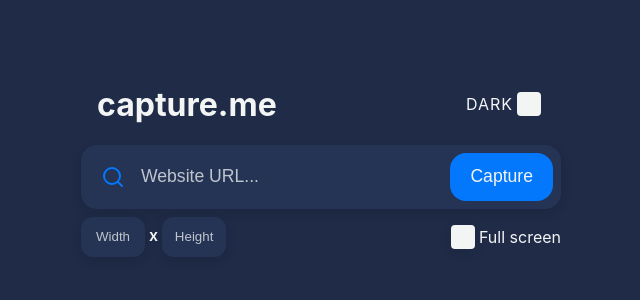
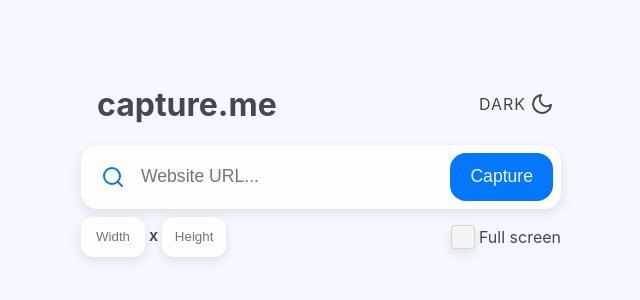
Before and after one commit to ironwolf-2000/CaptureMe, a React (Create React App) app: page / in a window 1280 px wide. Shown: the part 224-524 px from the top of the page, without its empty margins (319-959 px from the left). Built offline with nearby package versions, Linux system fonts and the light colour scheme.

Commit message:
Create custom theme toggle

```diff
--- a/src/App.tsx
+++ b/src/App.tsx
@@ -4,14 +4,16 @@ import { Body, Controls, Header, PreviewModal } from './components';
 import { downloadImage, isValidUrl } from './utils';
 import { darkTheme, GlobalStyle, lightTheme } from './assets/styles';
 import { ThemeProvider } from 'styled-components';
-import { Theme } from './components/ThemeSwitch/ThemeSwitch.types';
+import { Theme } from './components/ThemeToggle/ThemeToggle.types';
+
+const THEME_KEY = 'captureMeTheme';
 
 const App = () => {
     const [imageSrc, setImageSrc] = useState<string>('');
     const [isInvalidUrl, setIsInvalidUrl] = useState(false);
     const [modalVisible, setModalVisible] = useState(false);
 
-    const [theme, setTheme] = useState(Theme.Dark);
+    const [theme, setTheme] = useState((localStorage.getItem(THEME_KEY) ?? Theme.Light) as Theme);
     const [loading, setLoading] = useState(false);
 
     const handleCapture = async (urlString: string, fullScreen: boolean, width?: number, height?: number) => {
@@ -31,10 +33,15 @@ const App = () => {
         }
     };
 
+    const handleThemeChange = (theme: Theme) => {
+        localStorage.setItem(THEME_KEY, theme);
+        setTheme(theme);
+    };
+
     return (
-        <ThemeProvider theme={theme === Theme.Dark ? darkTheme : lightTheme}>
+        <ThemeProvider theme={theme === Theme.Light ? lightTheme : darkTheme}>
             <GlobalStyle />
-            <Header theme={theme} onThemeChange={setTheme} />
+            <Header theme={theme} onThemeChange={handleThemeChange} />
             <Body>
                 <Controls
                     loading={loading}
--- a/src/assets/icons/index.ts
+++ b/src/assets/icons/index.ts
@@ -1,2 +1,4 @@
 export { ReactComponent as DownloadIcon } from './download.svg';
+export { ReactComponent as MoonIcon } from './moon.svg';
 export { ReactComponent as SearchIcon } from './search.svg';
+export { ReactComponent as SunIcon } from './sun.svg';
--- a/src/components/Layout/Header.tsx
+++ b/src/components/Layout/Header.tsx
@@ -1,18 +1,20 @@
 import styled from 'styled-components';
-import { ThemeSwitch } from '../ThemeSwitch';
+import { ThemeToggle } from '../ThemeToggle';
 import { IHeaderProps } from './Layout.types';
 
 export const Header = ({ theme, onThemeChange }: IHeaderProps) => {
     return (
         <Wrapper>
             <Heading>capture.me</Heading>
-            <ThemeSwitch theme={theme} onChange={onThemeChange}></ThemeSwitch>
+            <ThemeToggle theme={theme} onChange={onThemeChange}></ThemeToggle>
         </Wrapper>
     );
 };
 
 const Wrapper = styled.header`
-    width: 28rem;
+    width: 30rem;
+    padding-left: 1rem;
+    box-sizing: border-box;
     display: flex;
     justify-content: space-between;
     align-items: center;
--- a/src/components/Layout/Layout.types.ts
+++ b/src/components/Layout/Layout.types.ts
@@ -1,4 +1,4 @@
-import { Theme } from '../ThemeSwitch/ThemeSwitch.types';
+import { Theme } from '../ThemeToggle/ThemeToggle.types';
 
 export interface IBodyProps {
     children: React.ReactNode;
--- a/src/components/ThemeSwitch/ThemeSwitch.tsx
+++ /dev/null
@@ -1,57 +0,0 @@
-import styled from 'styled-components';
-import { IThemeSwitchProps, Theme } from './ThemeSwitch.types';
-
-export const ThemeSwitch = ({ theme, onChange }: IThemeSwitchProps) => {
-    return (
-        <Wrapper>
-            {/* The default theme is dark */}
-            {theme}
-            <Toggle
-                type='checkbox'
-                checked={theme === Theme.Light}
-                onChange={e => onChange(e.target.checked ? Theme.Light : Theme.Dark)}
-            />
-        </Wrapper>
-    );
-};
-
-const Wrapper = styled.label`
-    display: flex;
-    align-items: center;
-    color: ${({ theme }) => theme.text};
-    text-transform: uppercase;
-    letter-spacing: 1px;
-    cursor: pointer;
-`;
-
-const Toggle = styled.input`
-    appearance: none;
-    background-color: ${({ theme }) => theme.lightGray};
-    margin-right: 0.25rem;
-    cursor: pointer;
-
-    width: 1.5rem;
-    height: 1.5rem;
-    border-radius: 0.25rem;
-
-    display: grid;
-    place-content: center;
-
-    &::before {
-        content: '';
-        width: 1.1rem;
-        height: 1.1rem;
-        border-radius: 0.25rem;
-        transform: scale(0);
-        transition: transform 120ms ease-in-out;
-        background-color: ${({ theme }) => theme.primary};
-    }
-
-    &:checked::before {
-        transform: scale(1);
-    }
-
-    &:focus-visible {
-        outline: 0.125rem dashed ${({ theme }) => theme.text};
-    }
-`;
--- a/src/components/ThemeSwitch/index.ts
+++ /dev/null
@@ -1 +0,0 @@
-export * from './ThemeSwitch';
--- /dev/null
+++ b/src/components/ThemeToggle/ThemeToggle.tsx
@@ -0,0 +1,38 @@
+import styled from 'styled-components';
+import { MoonIcon, SunIcon } from '../../assets/icons';
+import { IThemeToggleProps, Theme } from './ThemeToggle.types';
+
+export const ThemeToggle = ({ theme, onChange }: IThemeToggleProps) => {
+    return (
+        <Wrapper>
+            {theme === Theme.Light ? 'Dark' : 'Light'}
+            {theme === Theme.Light ? <StyledMoonIcon /> : <StyledSunIcon />}
+            <Toggle
+                type='checkbox'
+                checked={theme === Theme.Dark}
+                onChange={e => onChange(e.target.checked ? Theme.Dark : Theme.Light)}
+            />
+        </Wrapper>
+    );
+};
+
+const Wrapper = styled.label`
+    display: flex;
+    align-items: center;
+    color: ${({ theme }) => theme.text};
+    text-transform: uppercase;
+    letter-spacing: 1px;
+    cursor: pointer;
+`;
+
+const Toggle = styled.input`
+    appearance: none;
+`;
+
+const StyledMoonIcon = styled(MoonIcon)`
+    margin-left: 0.25rem;
+`;
+
+const StyledSunIcon = styled(SunIcon)`
+    margin-left: 0.25rem;
+`;
--- a/src/components/ThemeSwitch/ThemeSwitch.types.ts
+++ b/src/components/ThemeToggle/ThemeToggle.types.ts
@@ -3,7 +3,7 @@ export enum Theme {
     Light = 'Light',
 }
 
-export interface IThemeSwitchProps {
+export interface IThemeToggleProps {
     theme: Theme;
     onChange: (theme: Theme) => void;
 }
--- /dev/null
+++ b/src/components/ThemeToggle/index.ts
@@ -0,0 +1 @@
+export * from './ThemeToggle';
--- a/src/components/index.ts
+++ b/src/components/index.ts
@@ -1,4 +1,4 @@
 export * from './Layout';
 export * from './Controls';
 export * from './PreviewModal';
-export * from './ThemeSwitch';
+export * from './ThemeToggle';
```
Also changed, not shown: src/assets/icons/moon.svg (added), src/assets/icons/sun.svg (added).
